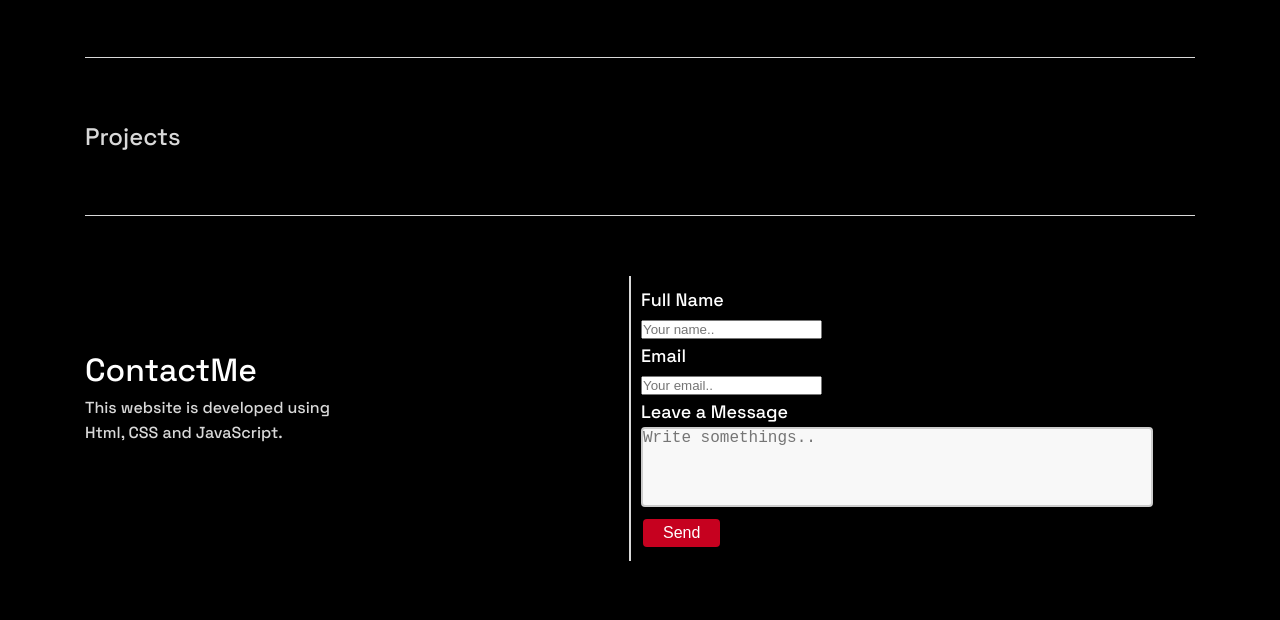
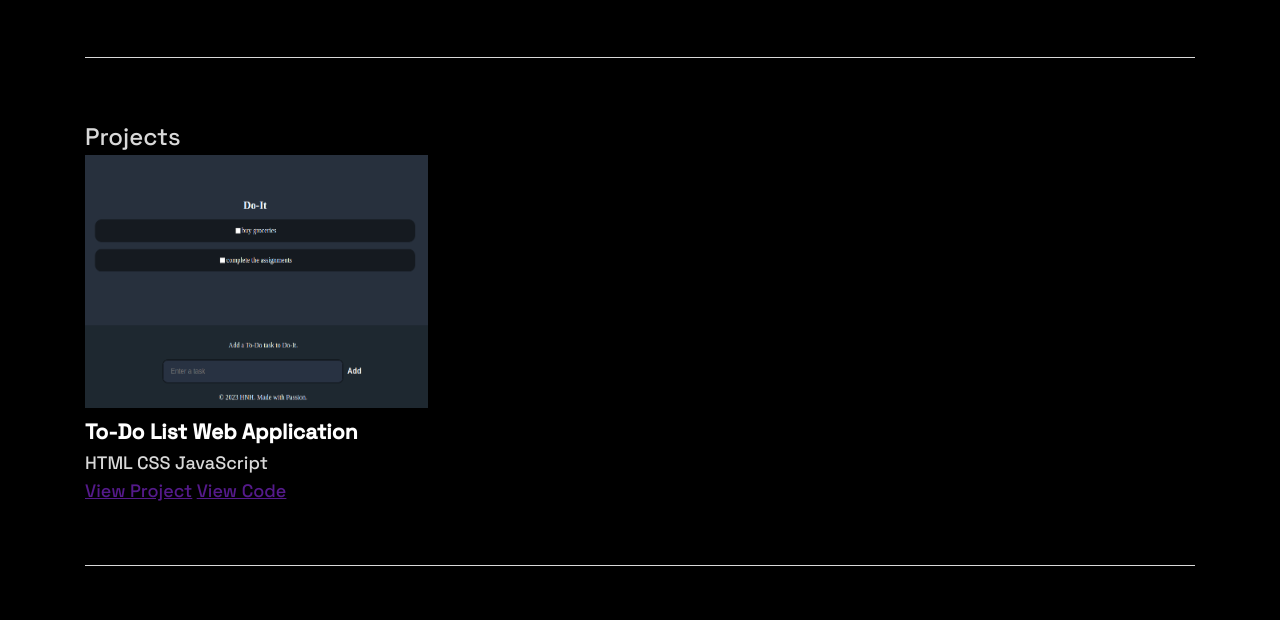
Before and after one commit to iamsanamrai/Portfolio, a website: page index.html in a window 1280 px wide. Shown: the part 798-1418 px from the top of the page. Drawn offline with Linux system fonts and the light colour scheme.

Commit message:
added 1st project

```diff
--- a/index.html
+++ b/index.html
@@ -16,7 +16,7 @@
 
 
     <body>
-                     <!--Header-->
+                                                 <!--Header-->
        <header class="header">
         <div class="wrapper">
             <nav class="header_nav">
@@ -32,14 +32,15 @@
         </div>
         </header>
 
-                <!--Main-->
+                                              <!--Main-->
     <div class="container">
       <div class="wrapper">
 
         <section id="main">
 
            <div class="myintro">
-        <div>
+            <!--<div class="mypic"><img src="/assets/images/profile2.JPG" alt="Mr.Sanam"></div>-->
+        <div class="main_block">
                 <h1 class="text first-text">Hello! I'm <span>Sanam Rai</span></h1>
                 <p>Cloud Engineer and Frontend Developer.</p>
             <div class="icon">
@@ -49,11 +50,12 @@
             </div>
             <a href="https://docs.google.com/document/d/1aJC-Qb-5muGq6GBNReHBnmn7G2RQOpfs/edit?usp=sharing&ouid=117110987496759745142&rtpof=true&sd=true" class="download" target="_blank">View CV</a>
         </div>
-            <!--<div class="mypic"><img src="/assets/images/profile2.JPG" alt="Mr.Sanam"></div>-->
+
           </div>
 
 
     </section>
+
 
     <section id="section1">
 
@@ -63,11 +65,10 @@
         <p>I'm a self-taught web developer living in Bangalore, India. Basically I'm from Nepal. I came to Bangolore on 2017 to complete my BCA Degree.
          I'm working in TCS as a Cloud support engineer. Although my current job is not related to programming but I always have keen interest to be programmer.</p>
       </div>
-      <!--<div class="mypic2"><img src="assets/images/MeTravelling.jpg" ></div>-->
     </section>
 
 
-               <!-- Tech Skills-->
+                               <!-- Tech Skills-->
     <section id="section2">
         <div class="skills">
             <p style="font-size: 24px;">Tech Skills</p>
@@ -102,9 +103,37 @@
         </div>
     </section>
 
-    <section id="section3">
-        <div class="projects">
+                               <!--Projects-->
+
+    <section class="projects">
+        <div class="wrapper_projects">
             <p style="font-size: 24px;">Projects</p>
+            <div class="projects_grid">
+                <div class="prjects_item">
+                    <picture>
+                        <source
+                        media="(min-width: 62.5em)"
+                        srcset="assets/images/To-Do webapp.png"
+                        />
+                        <img
+                        src="assets/images/To-Do webapp.png"
+                        alt="screen shot of todo list web app"
+                        width="343"
+                        height="253"
+                        />
+                    </picture>
+                    <h3>To-Do List Web Application</h3>
+                    <p class="projects_tags">
+                        <span>HTML</span>
+                        <span>CSS</span>
+                        <span>JavaScript</span>
+                    </p>
+                    <div class="projects_links">
+                        <a href="">View Project</a>
+                        <a href="">View Code</a>
+                    </div>
+                </div>
+            </div>
         </div>
     </section>
 
--- a/style.css
+++ b/style.css
@@ -37,6 +37,7 @@ body {
   line-height: 1.56;
   font-size: var(--fs-18);
   height: 100%;
+
 }
 
 .wrapper {
@@ -67,6 +68,8 @@ body {
   font-family: "Space Grotesk", sans-serif;
   flex: 1 0 100%;
 }
+
+.mypic
 
 a:hover {
   color: var(--textaccent);
@@ -150,13 +153,13 @@ background-size: 8px 4px;
   color: var(--red);
 }
 
-.mypic {
-  flex:1;
+.main_blocks {
+  margin-left: 100px;
 }
 
 .mypic img {
-  border-radius: 2%;
-  height: 40vh;
+  border-radius: 100%;
+  height: 20vh;
   width: auto;
   float: right;
 }
@@ -208,8 +211,30 @@ p {
   font-size: 14px;
  }
 
+                                            /*Projects*/
 
-              /*Footer*/
+ .projects {
+
+ }
+ .wrapper_projects {
+
+ }
+ .projects_grid {
+
+ }
+  .prjoects_item {
+
+  }
+ .projects_tags {
+
+ }
+ .projects_links{
+
+ }
+
+
+
+                                            /*Footer*/
 
 .footer {
   /*background-color: var(--darkgray);*/
@@ -307,6 +332,7 @@ textarea {
     margin-inline-end: auto;
   }
 
+
   .contact {
     width: calc(100% - 3.75rem);
   }
```
Also changed, not shown: assets/images/Project Awesome Game.png (added), assets/images/To-Do webapp.png (added).
